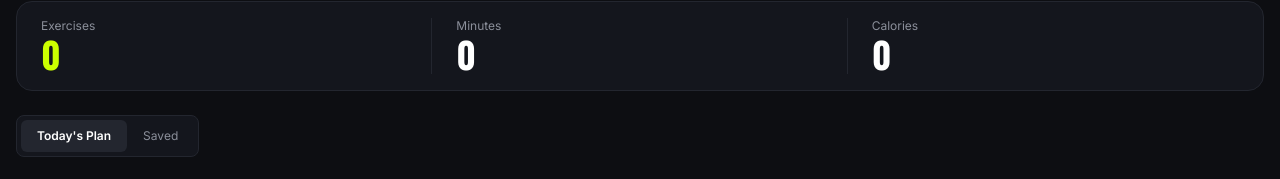
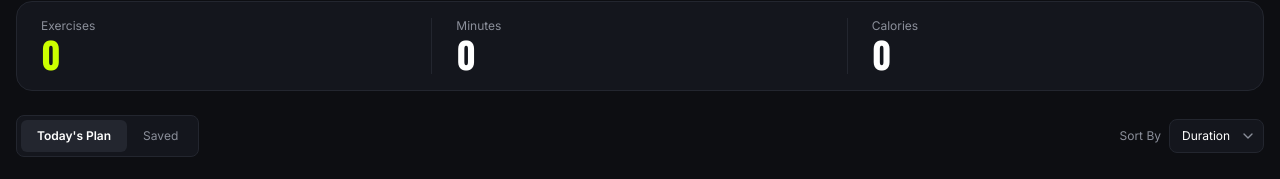
Before and after one commit to FayroSyrup/Fit-Log_PH_B14_A6, a Next.js app: page /my-plan in a window 1280 px wide. Shown: the part 164-343 px from the top of the page. Built offline with nearby package versions, Linux system fonts and the light colour scheme; no server answers.

Commit message:
added sort by dropdown on my plan page

```diff
--- a/app/my-plan/page.jsx
+++ b/app/my-plan/page.jsx
@@ -5,11 +5,13 @@ import { usePlan } from '@/context/PlanContext';
 import Spinner from '@/components/Spinner';
 import PlanItem from '@/components/PlanItem';
 import EmptyState from '@/components/EmptyState';
+import SortSelect from '@/components/SortSelect';
 
 const MyPlan = () => {
     const { workouts, loading } = useWorkouts();
     const { plan, saved } = usePlan();
     const [tab, setTab] = useState("plan");
+    const [sort, setSort] = useState("duration");
 
     // plan only stores ids, so find the full workout for each id
     const planItems = plan
@@ -24,6 +26,14 @@ const MyPlan = () => {
         .filter((item) => item);
 
     const list = tab === "plan" ? planItems : savedItems;
+
+    // duration goes short to long, calories and rating go high to low
+    const sortedList = [...list];
+    if (sort === "duration") {
+        sortedList.sort((a, b) => a.duration - b.duration);
+    } else {
+        sortedList.sort((a, b) => b[sort] - a[sort]);
+    }
 
     // numbers on the top cards come from today's plan
     let minutes = 0;
@@ -70,13 +80,15 @@ const MyPlan = () => {
                         Saved
                     </button>
                 </div>
+
+                <SortSelect value={sort} onChange={setSort} />
             </div>
 
             {loading && <Spinner />}
-            {!loading && list.length === 0 && <EmptyState />}
+            {!loading && sortedList.length === 0 && <EmptyState />}
 
             <ul className="space-y-3">
-                {list.map((w) => (
+                {sortedList.map((w) => (
                     <PlanItem key={w.id} w={w} variant={tab} />
                 ))}
             </ul>
--- /dev/null
+++ b/components/SortSelect.jsx
@@ -0,0 +1,24 @@
+import React from 'react';
+import { ChevronDown } from 'lucide-react';
+
+const SortSelect = ({ value, onChange }) => {
+    return (
+        <label className="flex items-center gap-2 text-xs text-muted">
+            Sort By
+            <span className="relative">
+                <select
+                    value={value}
+                    onChange={(e) => onChange(e.target.value)}
+                    className="appearance-none rounded-lg border border-line bg-card py-2 pl-3 pr-8 text-white outline-none"
+                >
+                    <option value="duration">Duration</option>
+                    <option value="caloriesBurned">Calories</option>
+                    <option value="rating">Rating</option>
+                </select>
+                <ChevronDown className="pointer-events-none absolute right-2 top-1/2 size-4 -translate-y-1/2" />
+            </span>
+        </label>
+    );
+};
+
+export default SortSelect;
```
